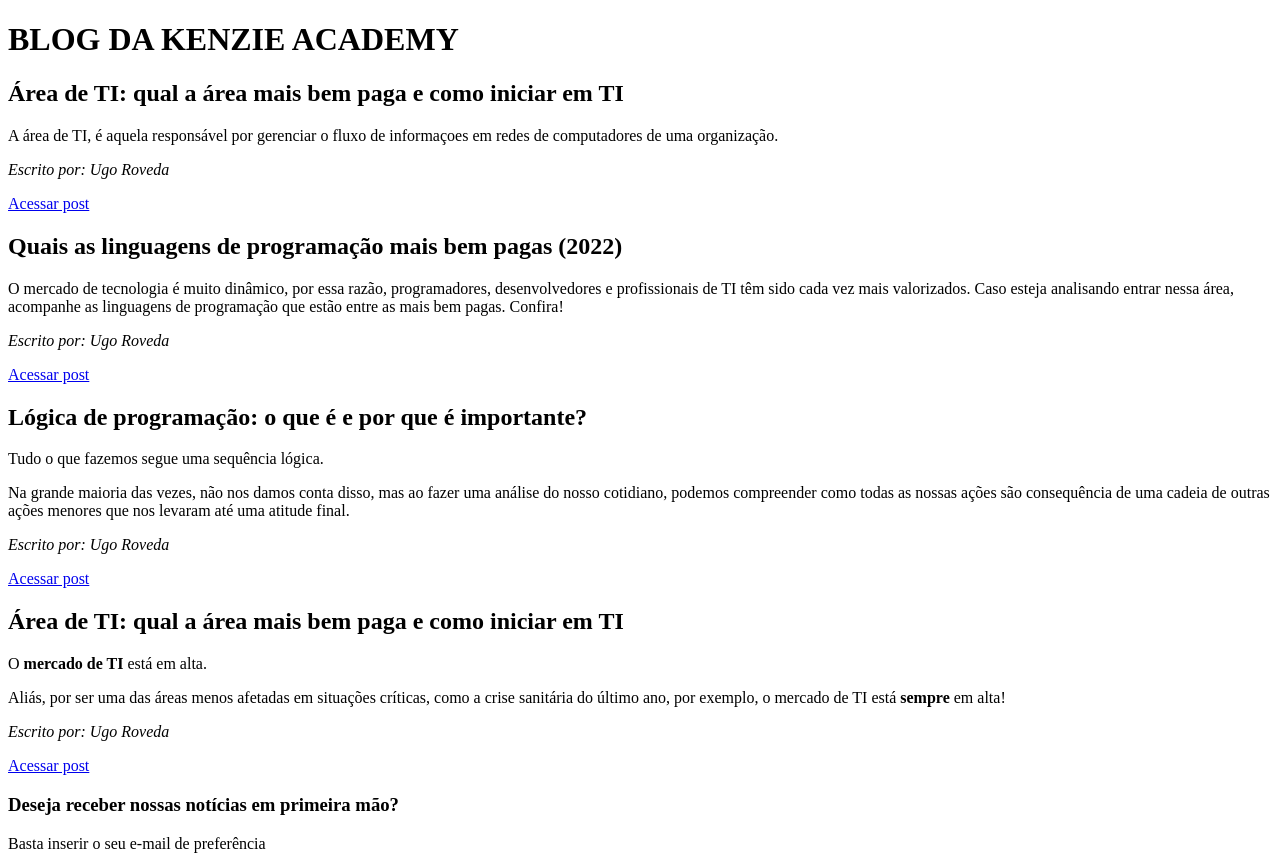
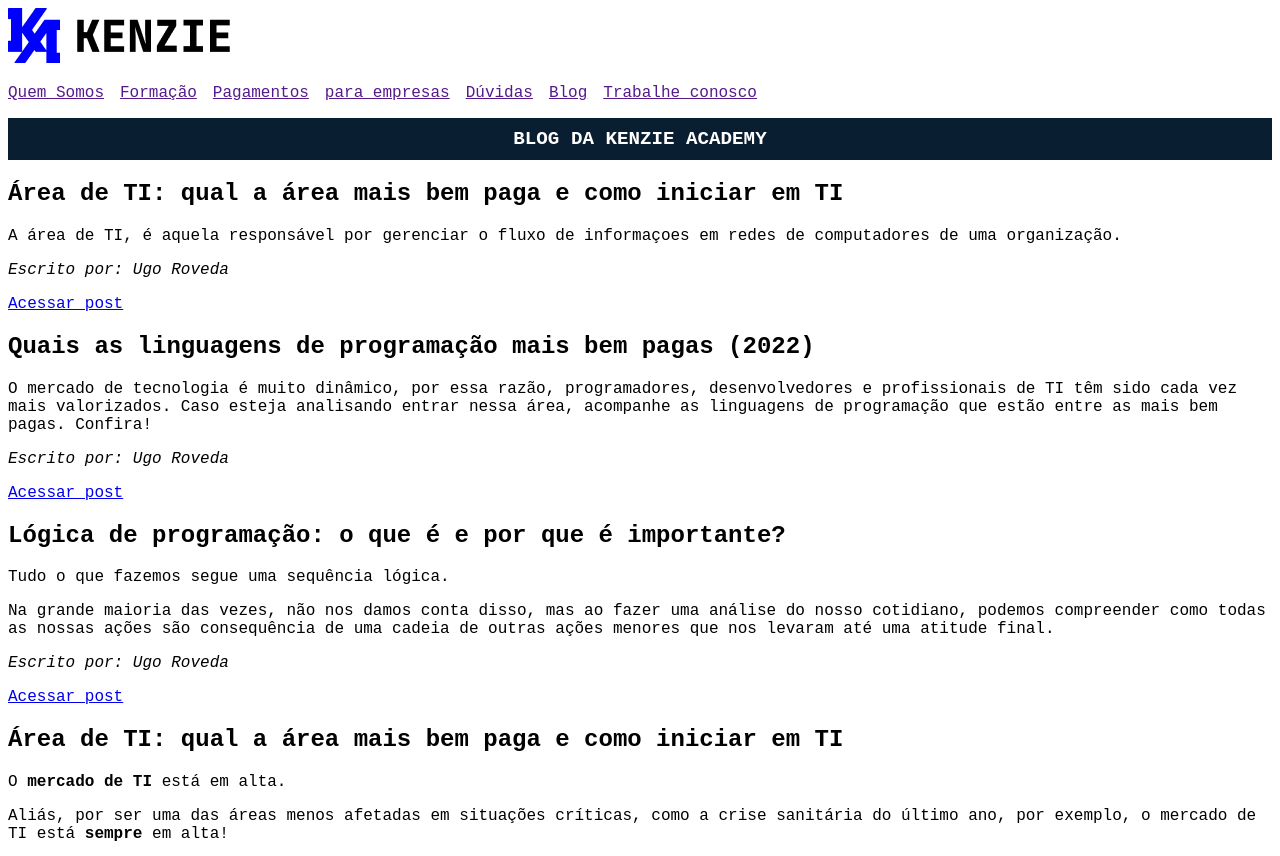
Before and after one commit to deividbizerra/Atividade_blog_kenzie, a plain HTML site: page index.html in a window 1280 px wide. Shown: the top 856 px of the page. Drawn offline with Linux system fonts and the light colour scheme.

Commit message:
menu adicionado

```diff
--- a/index.html
+++ b/index.html
@@ -5,13 +5,28 @@
     <meta http-equiv="X-UA-Compatible" content="IE=edge"/>
     <meta name="viewport" content="width=device-width, initial-scale=1.0"/>
     <title>Blog Kenzie Academy Brasil - Programação e Tecnologia |</title>
+    <link rel="stylesheet" href="style.css">
     <link rel="icon" href="src/img/favicon.jpeg"/>
   </head>
 
   <body>
 
     <header>
-        <h1>BLOG DA KENZIE ACADEMY</h1>
+      <img src="src/img/logo.png" alt="logo kenzie" class="logo-kenzie" width="222" height="55">
+      <nav>
+        <ul class="menu">
+          <li> <a href="">Quem Somos</a></li>
+          <li> <a href="">Formação</a></li>
+          <li> <a href="">Pagamentos</a></li>
+          <li> <a href="">para empresas</a></li>
+          <li> <a href="">Dúvidas</a></li>
+          <li> <a href="">Blog</a></li>
+          <li> <a href="">Trabalhe conosco</a></li>
+
+        </ul>
+      </nav>
+
+        <h1 class=" title text-aline">BLOG DA KENZIE ACADEMY</h1>
     </header>
 
     <main>
--- /dev/null
+++ b/style.css
@@ -0,0 +1,40 @@
+body{
+    font-family: "JetBrains Mono", monospace;
+}
+
+
+.menu{
+    display: flex;
+    flex-direction: row;
+    justify-content: flex-start;
+    gap: 1rem;
+    align-items: center;
+    height: 100%;
+    width: 100%;
+    transform: scaleY(1);
+    padding: 0;
+    transition: none;
+    list-style: none;
+    margin-left: left 5px;
+}
+
+img{
+    margin: 0;
+    padding: 0;
+    box-sizing: border-box;
+    list-style-type: none;
+    text-decoration: none;
+    border: none;
+    aspect-ratio: auto 222 / 55;
+
+}
+
+.text-aline{
+    text-align: center;
+}
+.title{
+    padding: 10px;
+    font-size: 1.2rem;
+    color: white;
+    background-color: #0a1e32;
+}
```
Also changed, not shown: src/img/logo.png (added).
